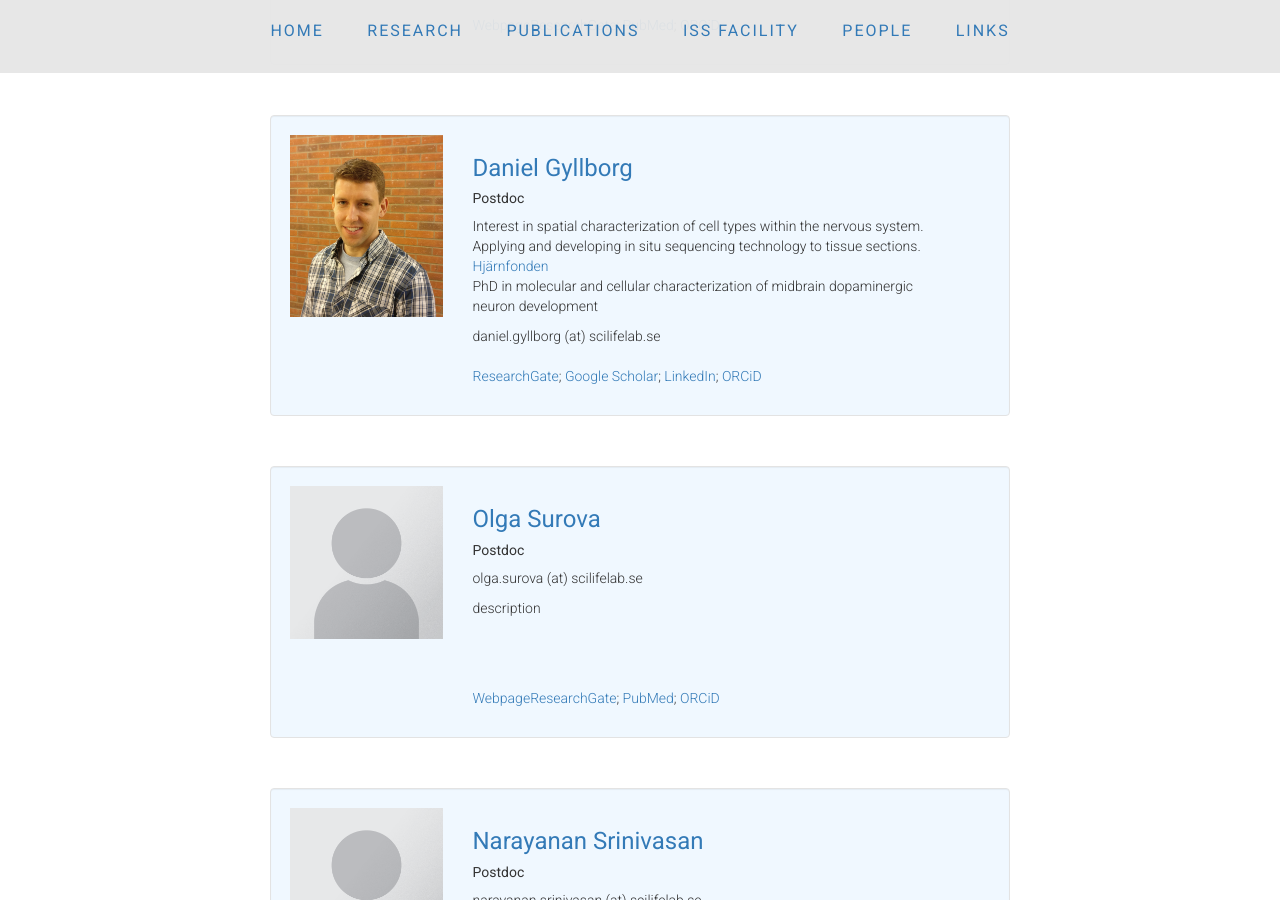
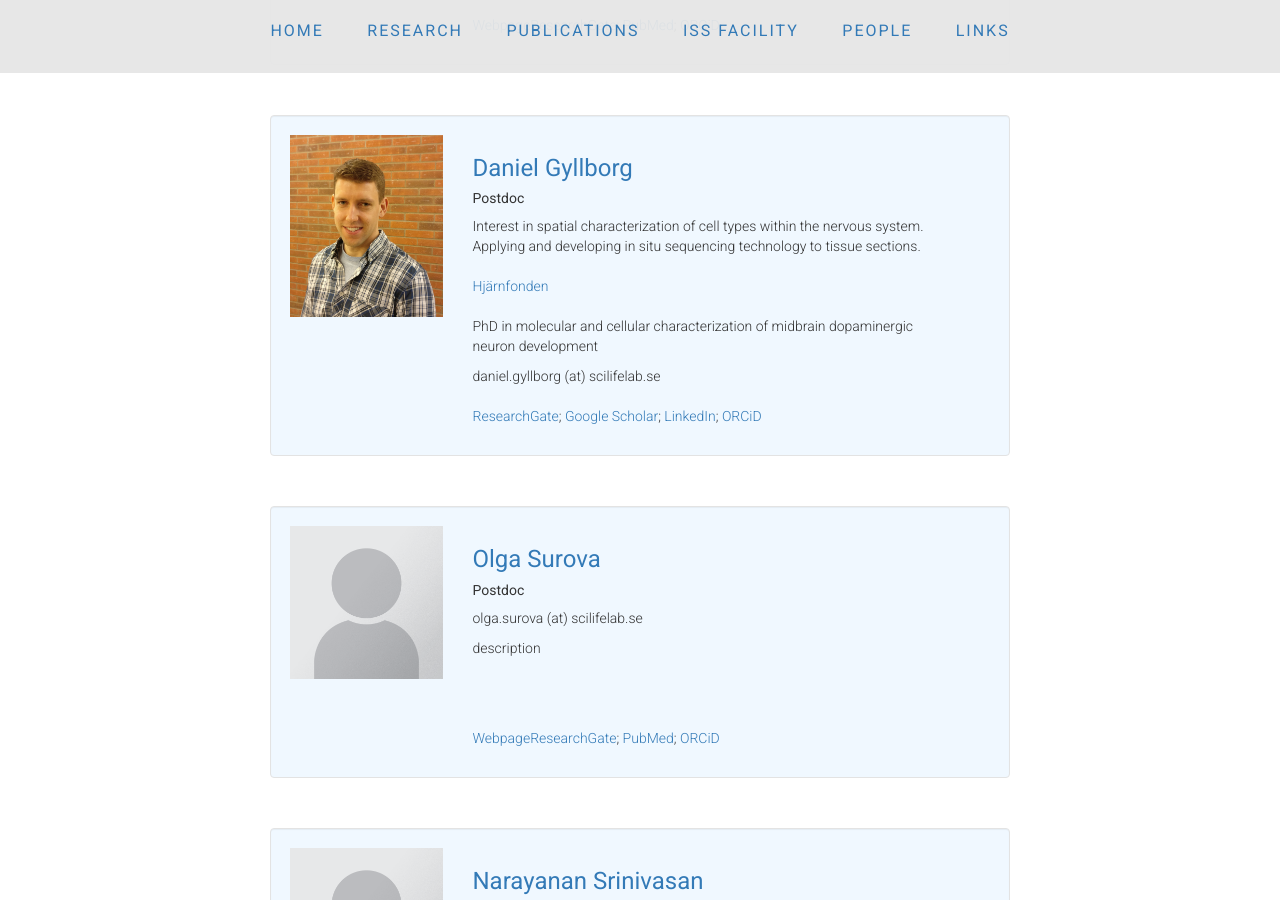
Before and after one commit to flintott/NilssonLab, a Jekyll site: the page people/index.html, which Jekyll copies as it is, in a window 1280 px wide and 900 px high, scrolled down 2029 px. Built offline with Jekyll 4.4.1, drawn with Linux system fonts in a browser that asks for light colours.

```diff
--- a/people/index.html
+++ b/people/index.html
@@ -191,9 +191,12 @@
                   <h5>Postdoc</h5>
 		  <p>Interest in spatial characterization of cell types within the nervous system. Applying and developing in situ sequencing
 			  technology to tissue sections.
-			  <br><a href="https://www.hjarnfonden.se/2019/07/daniel-gyllborg-vill-gora-en-tredimensionell-atlas-av-hjarnan/">Hjärnfonden</a>
-			<br> PhD in molecular and cellular characterization of midbrain dopaminergic neuron development</p>
-                  <p>daniel.gyllborg (at) scilifelab.se<br>
+			<br><br>
+			<a href="https://www.hjarnfonden.se/2019/07/daniel-gyllborg-vill-gora-en-tredimensionell-atlas-av-hjarnan/">Hjärnfonden</a>
+			<br><br>
+			PhD in molecular and cellular characterization of midbrain dopaminergic neuron development</p>
+                  <p>daniel.gyllborg (at) scilifelab.se
+		    <br>
 		    <br>
                     <a href="https://www.researchgate.net/profile/Daniel_Gyllborg">ResearchGate</a>;
 			  <a href="https://scholar.google.se/citations?user=Z1wr-ZMAAAAJ&hl=en">Google Scholar</a>;
```
